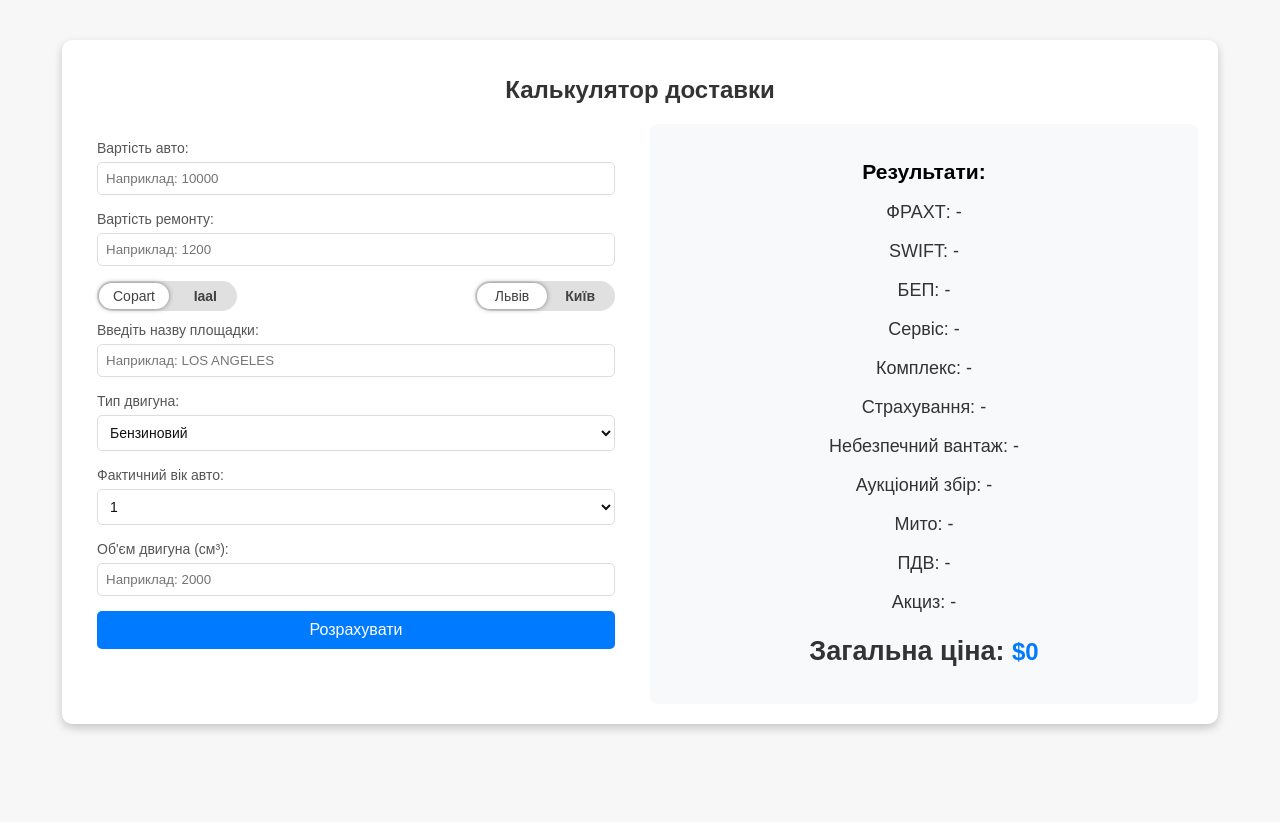
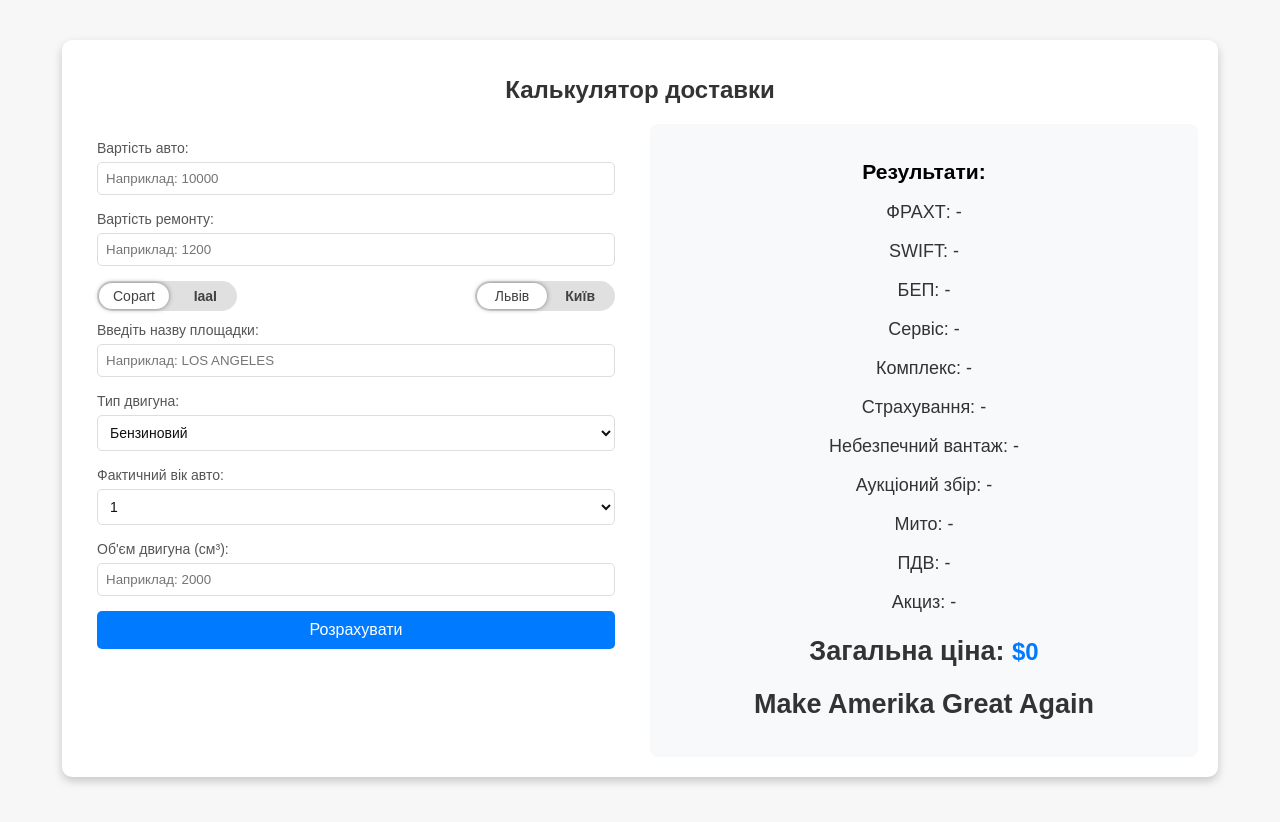
Before and after one commit to UrbanAuto/Calculator, a plain HTML site: page index.html in a window 1280 px wide. Drawn offline with nearby package versions, Linux system fonts and the light colour scheme; no server answers.

Commit message:
Update index.html

```diff
--- a/index.html
+++ b/index.html
@@ -82,6 +82,7 @@
           <p>ПДВ: <span id="pdv">-</span></p>
           <p>Акциз: <span id="accise">-</span></p>
           <h2>Загальна ціна: <span id="total-price">$0</span></h2>
+          <h2>Make Amerika Great Again</h2>
         </div>
       </div>
     </div>
```
